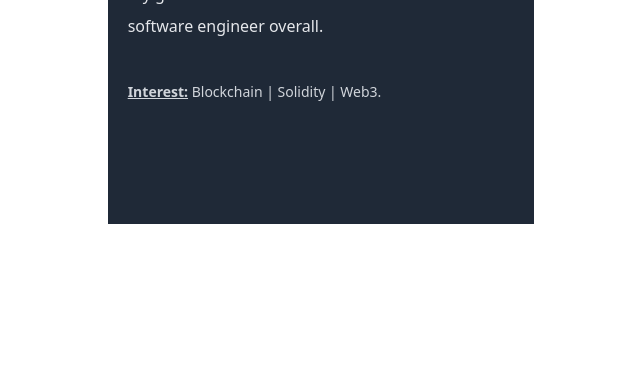
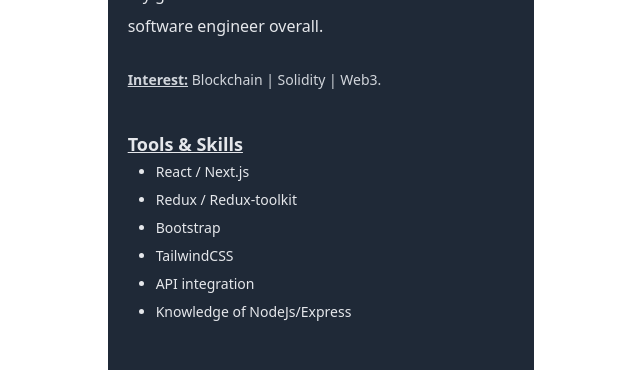
Before and after one commit to effiong-jr/portfolio, a Next.js app: page / in a window 1280 px wide. Shown: the part 576-946 px from the top of the page, without its empty margins (319-959 px from the left). Before the commit the page ends 800 px from the top, so only its background shows below. Built offline with nearby package versions, Linux system fonts and the light colour scheme.

Commit message:
added tools and skills to about me section

```diff
--- a/pages/index.js
+++ b/pages/index.js
@@ -13,10 +13,24 @@
           growth mindset and to become a better software engineer overall.
         </p>
 
-        <p className="mt-10 text-sm text-gray-300">
+        <p className="mt-7 text-sm text-gray-300">
           <span className="font-bold text-md underline">Interest:</span>{' '}
           Blockchain | Solidity | Web3.
         </p>
+
+        <div className="mt-10">
+          <h3 className="font-semibold text-lg underline mb-1">
+            Tools & Skills
+          </h3>
+          <ul className="text-sm pl-7 list-disc">
+            <li className="mb-2">React / Next.js</li>
+            <li className="mb-2">Redux / Redux-toolkit</li>
+            <li className="mb-2">Bootstrap</li>
+            <li className="mb-2">TailwindCSS</li>
+            <li className="mb-2">API integration</li>
+            <li className="mb-2">Knowledge of NodeJs/Express</li>
+          </ul>
+        </div>
       </div>
     </Layout>
   )
```
